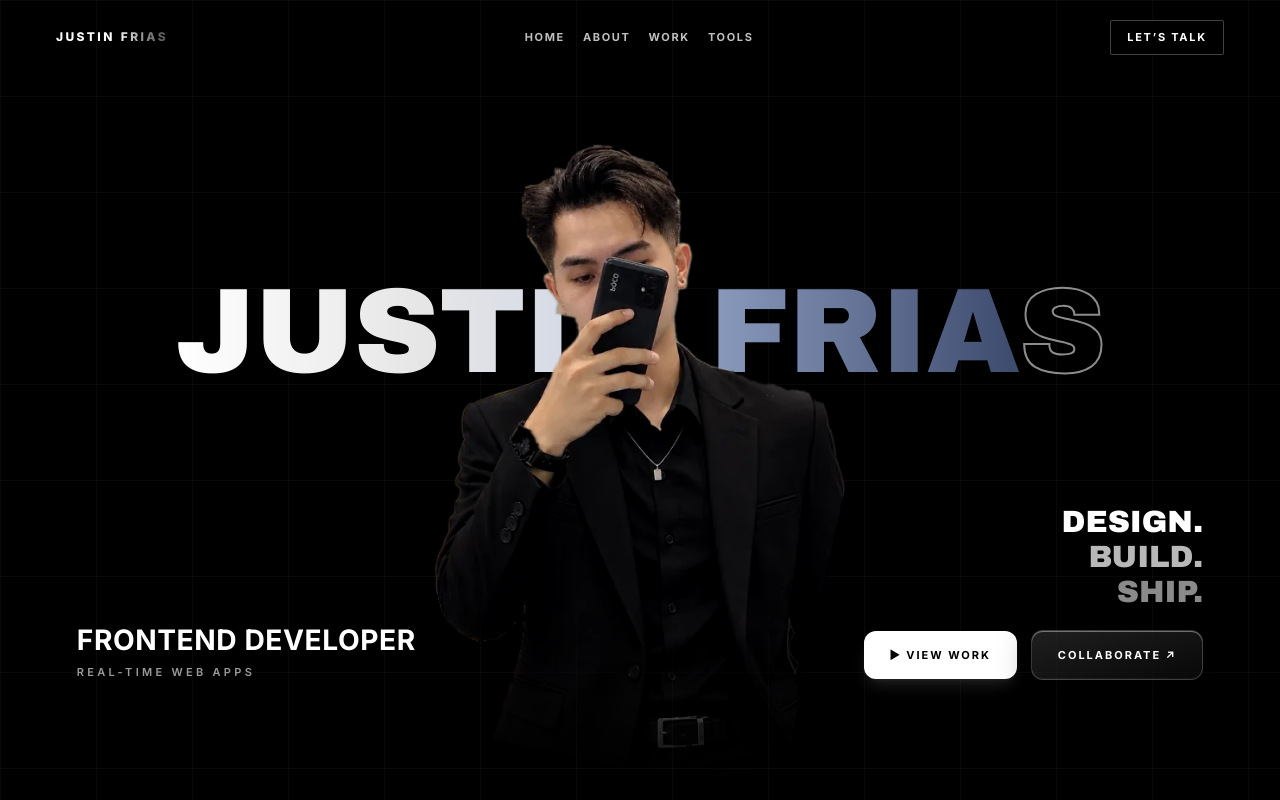
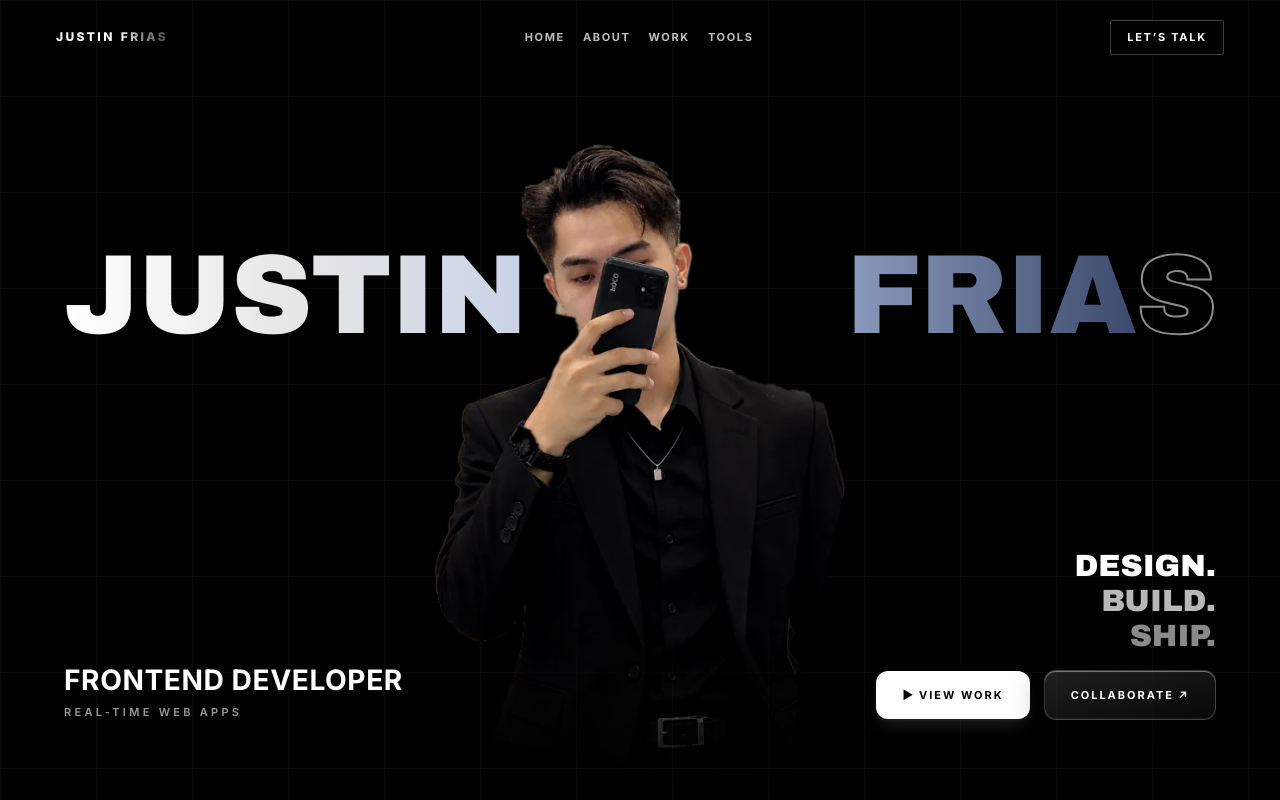
Before and after one commit to Elvoratechnology/tin_frias, a Next.js app: page / in a window 1280 px wide. Shown: the top 800 px of the page. Built offline with nearby package versions, Linux system fonts and the light colour scheme.

Commit message:
Align bottom hero elements with Justin Frias name boundaries

```diff
--- a/components/Hero.tsx
+++ b/components/Hero.tsx
@@ -1,7 +1,6 @@
 "use client";
 
 import React, { useRef } from "react";
-import Image from "next/image";
 import Link from "next/link";
 import { portfolioContent } from "@/data/content";
 
@@ -22,17 +21,18 @@ export function Hero() {
       className="relative h-[100svh] min-h-[640px] w-full overflow-hidden select-none"
     >
       {/* Huge Split Name with page-load animation: fades in, slides up, unblurs */}
+      <div className="pointer-events-none absolute left-0 right-0 top-[18%] md:top-[30%] z-[5] md:z-[1]">
         <div
-        className="pointer-events-none absolute left-0 right-0 top-[18%] md:top-[34%] z-[5] md:z-[1] flex flex-col md:flex-row justify-between md:justify-center items-stretch md:items-baseline px-4 sm:px-8 md:px-0 md:gap-6 lg:gap-10 font-display text-[21vw] md:text-[clamp(54px,9.4vw,190px)] leading-[0.92] md:leading-none tracking-[-0.01em] animate-hero-rise motion-reduce:animate-none"
+          className="w-full max-w-[1280px] mx-auto px-6 sm:px-10 md:px-12 lg:px-16 flex flex-col md:flex-row justify-between items-stretch md:items-baseline font-display text-[21vw] md:text-[clamp(54px,8.8vw,170px)] leading-[0.92] md:leading-none tracking-[-0.01em] animate-hero-rise motion-reduce:animate-none"
           aria-label={portfolioContent.personal.displayName}
         >
           {/* JUSTIN: white to light gray-blue */}
-        <span className="bg-gradient-to-r from-white via-white/90 to-[#c9d2e6] bg-clip-text text-transparent self-start md:self-auto">
+          <span className="bg-gradient-to-r from-white via-white/90 to-[#c9d2e6] bg-clip-text text-transparent self-start md:self-auto text-left">
             {portfolioContent.personal.firstName}
           </span>
 
           {/* FRIAS: gray-blue to deep navy */}
-        <span className="bg-gradient-to-r from-[#8b9bbd] to-[#263456] bg-clip-text text-transparent self-end md:self-auto flex items-baseline">
+          <span className="bg-gradient-to-r from-[#8b9bbd] to-[#263456] bg-clip-text text-transparent self-end md:self-auto flex items-baseline text-right">
             FRIA
             {/* S outline-only without the vertical cursor bar */}
             <span className="relative inline-block font-normal text-transparent [-webkit-text-stroke:2px_rgba(255,255,255,0.55)]">
@@ -40,8 +40,9 @@ export function Hero() {
             </span>
           </span>
         </div>
+      </div>
 
-      {/* Justin Cutout Photo */}
+      {/* Justin Cutout Photo: centered, bottom-aligned, layers in front of name */}
       <div className="pointer-events-none absolute left-1/2 bottom-0 -translate-x-1/2 z-[2] md:z-[2] h-[58svh] md:h-[82svh] max-w-[94vw] md:max-w-none flex items-end justify-center">
         <img
           src="/justin-cutout.png"
@@ -50,8 +51,11 @@ export function Hero() {
         />
       </div>
 
-      {/* Bottom Left: Role & Subrole */}
-      <div className="absolute left-4 sm:left-[clamp(16px,6vw,110px)] bottom-[22%] md:bottom-[15%] z-10 max-w-[85vw] md:max-w-none">
+      {/* Bottom Container: perfectly aligns with JUSTIN on the left and FRIAS on the right */}
+      <div className="absolute left-0 right-0 bottom-[5%] md:bottom-[10%] z-10 pointer-events-none">
+        <div className="w-full max-w-[1280px] mx-auto px-6 sm:px-10 md:px-12 lg:px-16 flex flex-col md:flex-row justify-between items-start md:items-end gap-5">
+          {/* Bottom Left: Role & Subrole - Aligned with left edge of JUSTIN */}
+          <div className="pointer-events-auto max-w-[85vw] md:max-w-none text-left">
             <h1 className="text-[clamp(18px,2.2vw,32px)] font-bold font-sans tracking-[0.02em] uppercase text-white leading-[1.1] m-0">
               {portfolioContent.personal.role}
             </h1>
@@ -60,10 +64,10 @@ export function Hero() {
             </p>
           </div>
 
-      {/* Bottom Right: Design. Build. Ship. & Buttons */}
-      <div className="absolute left-4 right-4 md:left-auto md:right-[clamp(16px,6vw,110px)] bottom-[5%] md:bottom-[15%] z-10 text-left md:text-right">
+          {/* Bottom Right: DESIGN. BUILD. SHIP. & Buttons - Aligned with right edge of FRIAS */}
+          <div className="pointer-events-auto text-left md:text-right w-full md:w-auto">
             {/* Stacked words: hidden on mobile */}
-        <div className="hidden md:block font-display text-[clamp(22px,2.4vw,36px)] leading-[1.15] mb-5">
+            <div className="hidden md:block font-display text-[clamp(22px,2.4vw,36px)] leading-[1.15] mb-4 text-right">
               <div className="text-white">{portfolioContent.hero.words[0]}</div>
               <div className="text-[#b8b8b8]">{portfolioContent.hero.words[1]}</div>
               <div className="text-[#8a8a8a]">{portfolioContent.hero.words[2]}</div>
@@ -74,7 +78,7 @@ export function Hero() {
               {/* Solid White Button: VIEW WORK */}
               <Link
                 href="#work"
-            className="inline-flex items-center gap-2 px-[26px] py-4 text-[11px] font-bold tracking-[0.18em] uppercase rounded-xl bg-white text-black transition-all hover:bg-white/90 hover:scale-[1.02] active:scale-[0.98] shadow-lg shadow-white/10"
+                className="inline-flex items-center gap-2 px-[22px] sm:px-[26px] py-3.5 sm:py-4 text-[11px] font-bold tracking-[0.18em] uppercase rounded-xl bg-white text-black transition-all hover:bg-white/90 hover:scale-[1.02] active:scale-[0.98] shadow-lg shadow-white/10"
               >
                 {portfolioContent.hero.ctaWork}
               </Link>
@@ -84,12 +88,14 @@ export function Hero() {
                 ref={collabBtnRef}
                 onPointerMove={handlePointerMove}
                 href="#contact"
-            className="relative overflow-hidden inline-flex items-center gap-2 px-[26px] py-4 text-[11px] font-bold tracking-[0.18em] uppercase rounded-xl border border-white/[0.18] bg-gradient-to-br from-white/[0.12] to-white/[0.03] backdrop-blur-[22px] backdrop-saturate-[170%] text-white shadow-[inset_0_1px_0_rgba(255,255,255,0.38),inset_0_-1px_0_rgba(255,255,255,0.05),0_10px_30px_rgba(0,0,0,0.5)] transition-all hover:border-white/40 hover:scale-[1.02] active:scale-[0.98] before:pointer-events-none before:absolute before:inset-0 before:opacity-0 hover:before:opacity-100 before:transition-opacity before:duration-300 before:bg-[radial-gradient(160px_circle_at_var(--mx,50%)_var(--my,0%),rgba(255,255,255,0.22),transparent_70%)]"
+                className="relative overflow-hidden inline-flex items-center gap-2 px-[22px] sm:px-[26px] py-3.5 sm:py-4 text-[11px] font-bold tracking-[0.18em] uppercase rounded-xl border border-white/[0.18] bg-gradient-to-br from-white/[0.12] to-white/[0.03] backdrop-blur-[22px] backdrop-saturate-[170%] text-white shadow-[inset_0_1px_0_rgba(255,255,255,0.38),inset_0_-1px_0_rgba(255,255,255,0.05),0_10px_30px_rgba(0,0,0,0.5)] transition-all hover:border-white/40 hover:scale-[1.02] active:scale-[0.98] before:pointer-events-none before:absolute before:inset-0 before:opacity-0 hover:before:opacity-100 before:transition-opacity before:duration-300 before:bg-[radial-gradient(160px_circle_at_var(--mx,50%)_var(--my,0%),rgba(255,255,255,0.22),transparent_70%)]"
               >
                 {portfolioContent.hero.ctaContact}
               </Link>
             </div>
           </div>
+        </div>
+      </div>
     </section>
   );
 }
```
Lines whose indentation alone changed are shown as unchanged.
